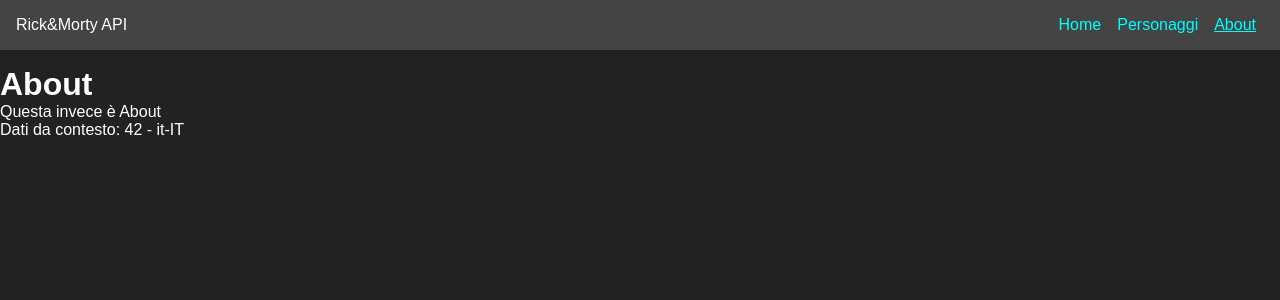
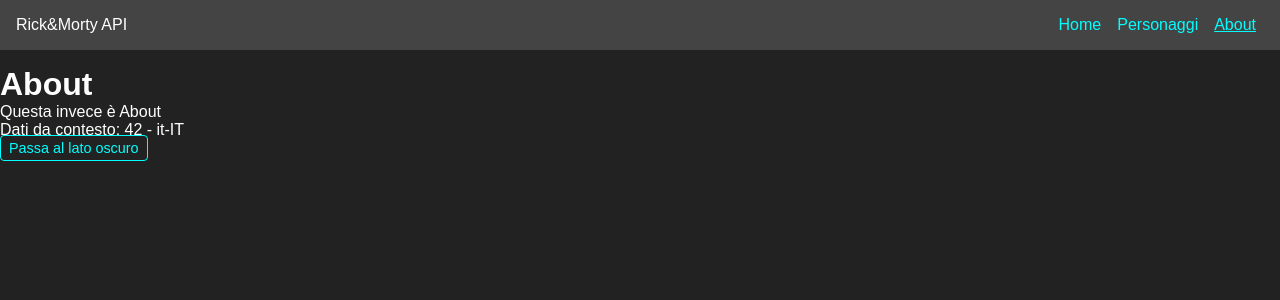
Before and after one commit to lambia/react-rick-morty, a React (Vite) app: page /about in a window 1280 px wide. Shown: the top 300 px of the page. Built offline with nearby package versions, Linux system fonts and the light colour scheme.

Commit message:
utilizzo del setter

```diff
--- a/src/contexts/PreferencesContext.jsx
+++ b/src/contexts/PreferencesContext.jsx
@@ -10,9 +10,11 @@ function PreferencesProvider({ children }) {
 		numero: 42
 	};
 
+	//In questo caso passo [getter, setter] che verrà richiamato dai componenti con:
+	// ===> const [preferences, setPreferences] = usePreferences();
 	const [preferences, setPreferences] = useState(defaultPreferences);
 
-	return <PreferencesContext.Provider value={preferences}>
+	return <PreferencesContext.Provider value={[preferences, setPreferences]}>
 		{children}
 	</PreferencesContext.Provider>
 
--- a/src/pages/AboutPage.jsx
+++ b/src/pages/AboutPage.jsx
@@ -1,12 +1,23 @@
 import { usePreferences } from "../contexts/PreferencesContext";
 
 function About() {
-	const { lang, numero } = usePreferences();
+	const [preferences, setPreferences] = usePreferences();
+
+	function toggleDarkMode() {
+
+		const nuovePreferenze = {
+			...preferences,
+			darkMode: !preferences.darkMode
+		};
+
+		setPreferences(nuovePreferenze);
+	}
 
 	return <div id="page-about">
 		<h1>About</h1>
 		<p>Questa invece è About</p>
-		<p>Dati da contesto: {numero} - {lang}</p>
+		<p>Dati da contesto: {preferences.numero} - {preferences.lang}</p>
+		<a className="btn" onClick={toggleDarkMode}>{preferences.darkMode ? "Passa al light mode" : "Passa al lato oscuro"}</a>
 	</div>
 }
 
--- a/src/pages/HomePage.jsx
+++ b/src/pages/HomePage.jsx
@@ -2,13 +2,13 @@ import { usePreferences } from "../contexts/PreferencesContext";
 
 function HomePage() {
 
-	const { lang } = usePreferences();
+	const [preferences, setPreferences] = usePreferences();
 
 	return <div id="page-home">
 		<h1>Rick & Morty API</h1>
 		<h2>Benvenuto nella wiki di Rick & Morty</h2>
 		<p>Puoi trovare qui informazioni su tutti i personaggi della serie</p>
-		<p>Dati da contesto: {lang}</p>
+		<p>{preferences.darkMode ? "Benvenuto in darkmode" : "Benvenuto in light mode"}</p>
 	</div>
 }
 
```
